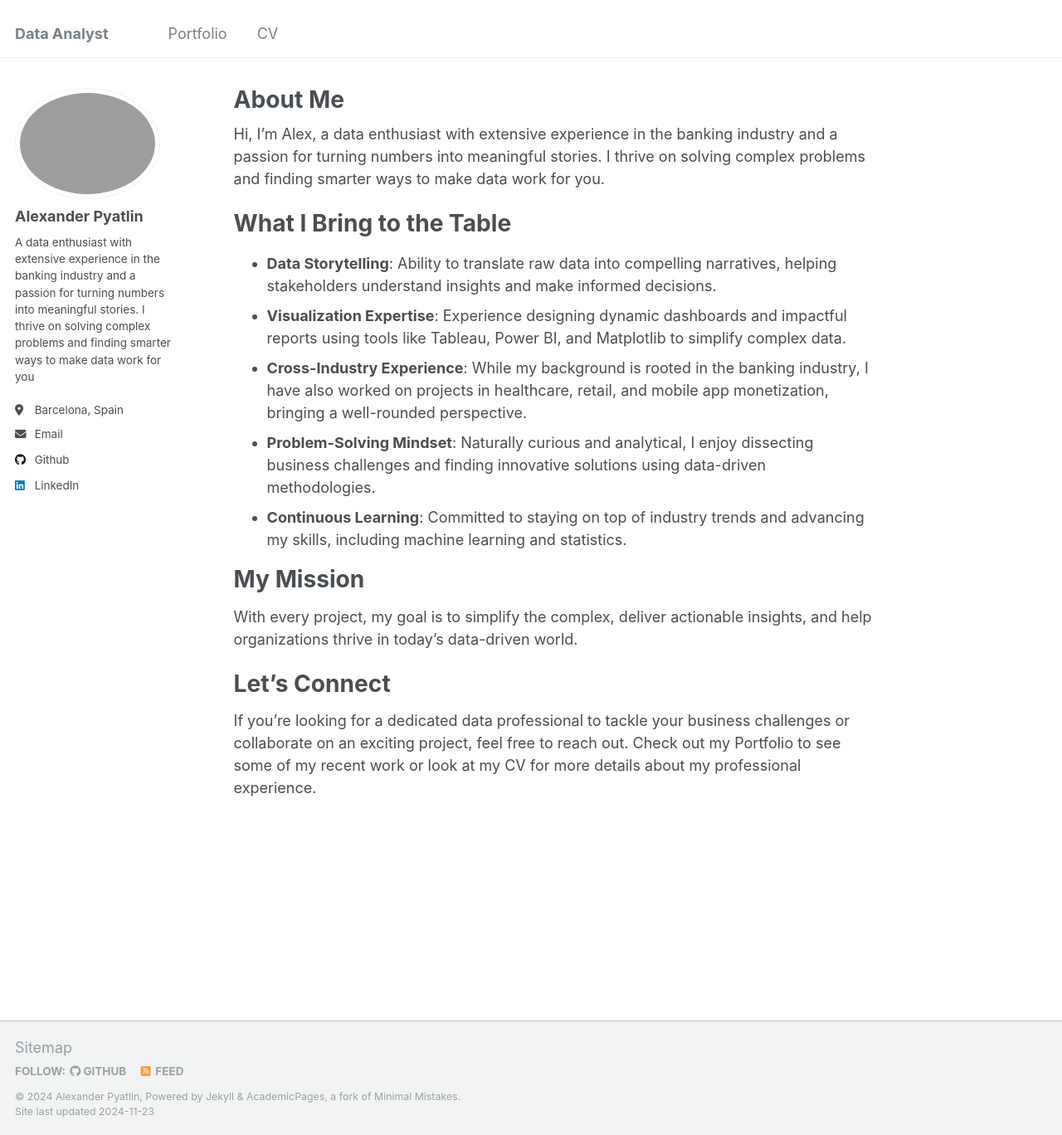
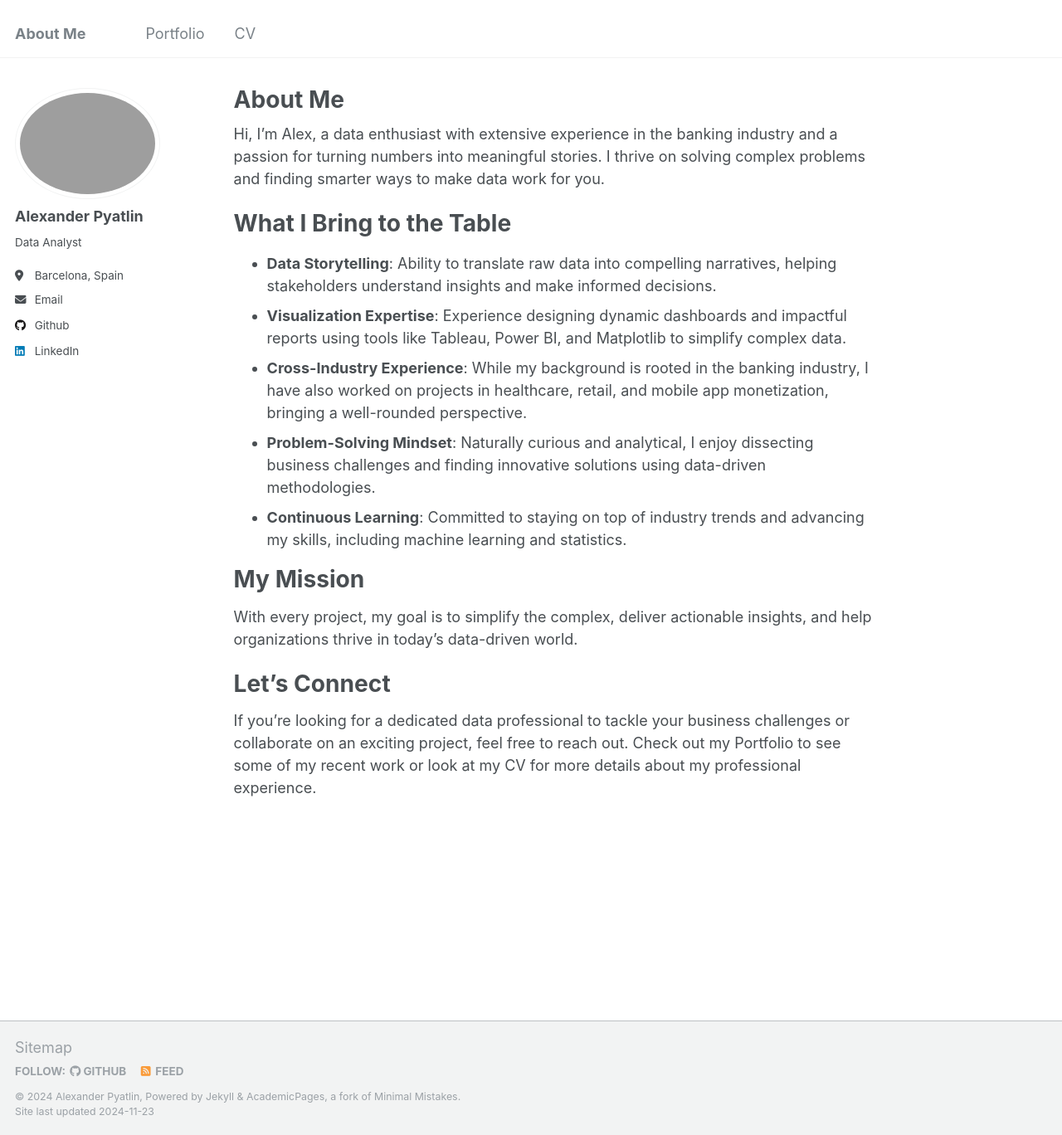
Before and after one commit to AlexPyatlin/alexpyatlin.github.io, a Jekyll site: the page built from _pages/about.md, in a window 1280 px wide and 1368 px high. Shown: the whole window at 83% size. Built offline with Jekyll 4.4.1, drawn with Linux system fonts in a browser that asks for light colours.

Commit message:
Update _config.yml

```diff
--- a/_config.yml
+++ b/_config.yml
@@ -8,7 +8,7 @@
 
 # Basic Site Settings
 locale                   : "en-US"
-title                    : "Data Analyst"
+title                    : "About Me"
 title_separator          : "-"
 name                     : &name "Alexander Pyatlin"
 #description              : &description "personal description"
@@ -24,7 +24,7 @@ author:
   avatar           : "bio_photo_circle.png"
   name             : "Alexander Pyatlin"
   #pronouns         : # example: "she/her"
-  bio              : "A data enthusiast with extensive experience in the banking industry and a passion for turning numbers into meaningful stories. I thrive on solving complex problems and finding smarter ways to make data work for you"
+  bio              : "Data Analyst"
   location         : "Barcelona, Spain"
   #employer         : "Red Brick University"
   #uri              : # URL
```
